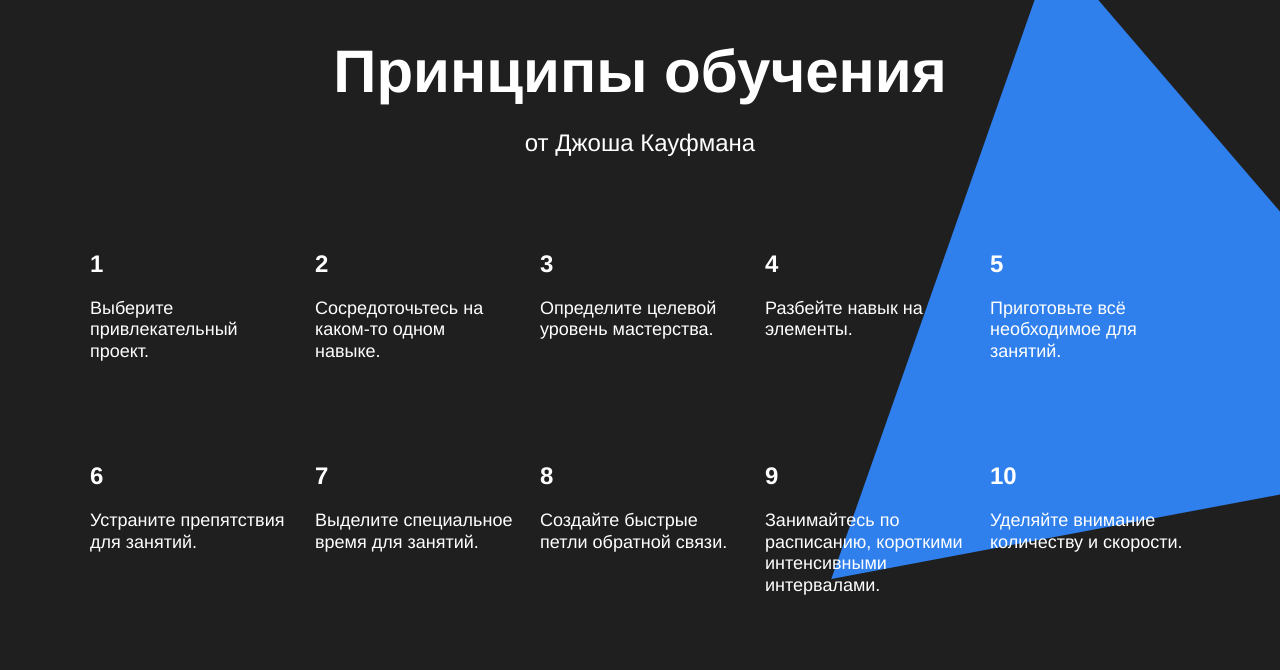
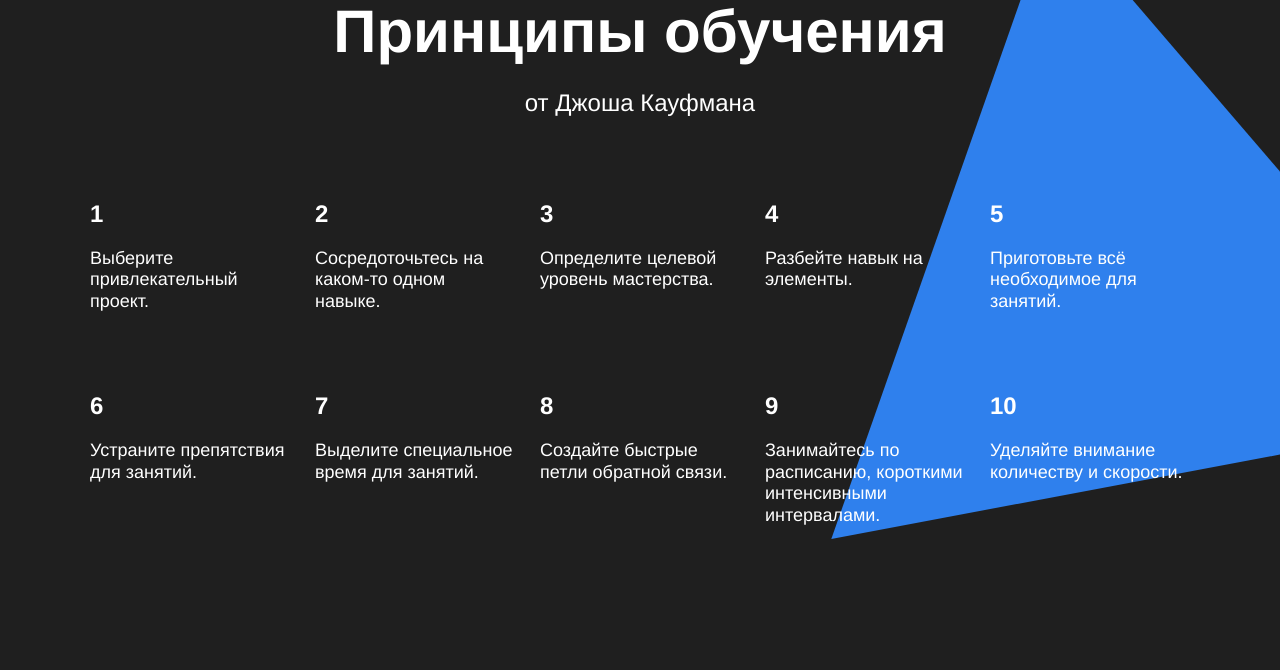
Before and after one commit to dpbdpd/how-to-learn, a plain HTML site: page index.html in a window 1280 px wide. Shown: the part 2990-3660 px from the top of the page. Drawn offline with Linux system fonts and the light colour scheme.

Commit message:
new final

```diff
--- a/index.html
+++ b/index.html
@@ -99,7 +99,7 @@
                 <h2 class="feynman__title">Метод Фейнмана</h2>
                 <p class="feynman__subtitle">Выучить и не забыть</p>
                 <a class="feynman__link" href="#" target="_blank">Подробнее&rarr;</a>
-                <img class="feyman__main-illustration" src="images/feynman.png" alt="Изображение Фейнман">
+                <img class="feynman__main-illustration" src="images/feynman.png" alt="Изображение Фейнман">
             </section>
 
             <section class="kaufman">
--- a/styles/style.css
+++ b/styles/style.css
@@ -136,7 +136,6 @@
 }
 
 .section-title {
-  position: relative;
   margin: 0;
   margin-bottom: 20px;
   display: flex;
@@ -163,7 +162,6 @@
   flex-direction: column;
   justify-content: flex-start;
   width: 250px;
-  position: relative;
   margin: 60px 0 0 0;
 }
 
@@ -171,17 +169,14 @@
   line-height: 1.15;
   font-size: 24px;
   font-weight: bold;
-  position: relative;
   margin: 0 0 20px 0;
 }
 
-.table__text:nth-of-type(2) {
-  position: relative;
-  margin: 0 0 20px 0;
+.table__text:last-of-type {
+  margin: 0;
 }
 
 .table__text {
-  position: relative;
   line-height: 1.2;
   font-size: 18px;
   font-weight: normal;
@@ -221,7 +216,6 @@
 }
 
 .feynman__subtitle {
-  position: relative;
   line-height: 51px;
   font-size: 36px;
   font-weight: normal;
@@ -242,7 +236,7 @@
   z-index: 1;
 }
 
-.feyman__main-illustration {
+.feynman__main-illustration {
   position: absolute;
   bottom: 0;
   z-index: 0;
@@ -266,13 +260,11 @@
   justify-content: space-between;
   flex-wrap: wrap;
   width: 1100px;
-  padding-top: 90px;
+  margin-bottom: 90px;
 }
 
 .table__cell_theme_dark {
-  position: relative;
   margin-top: 80px;
-  bottom: 80px;
   width: 200px;
   color: white;
   z-index: 1;
@@ -286,11 +278,11 @@
 }
 
 .table__text_theme_dark {
-  position: relative;
   line-height: 1.2;
   font-size: 18px;
   font-weight: normal;
   z-index: 1;
+  margin: 0;
 }
 
 .section-title_theme_dark {
```
